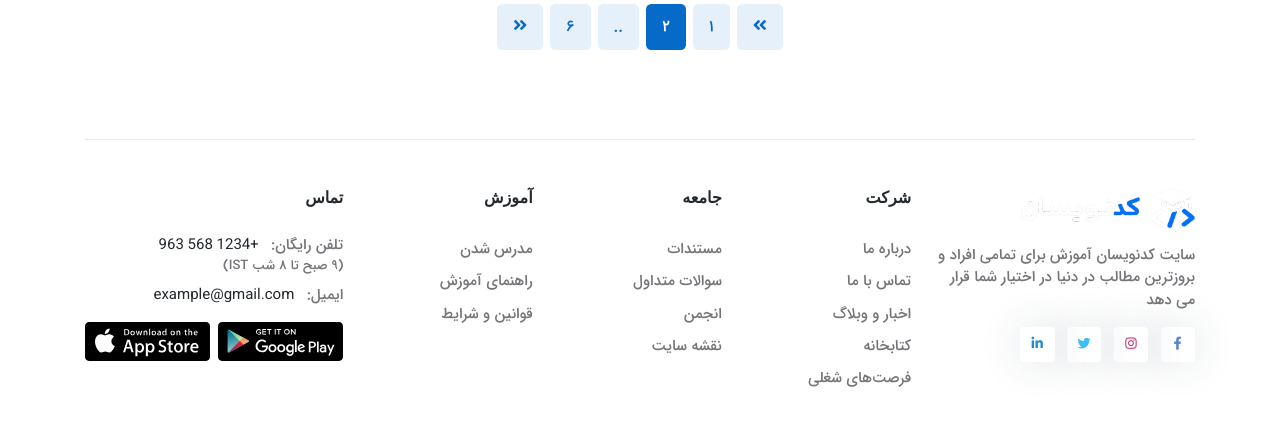
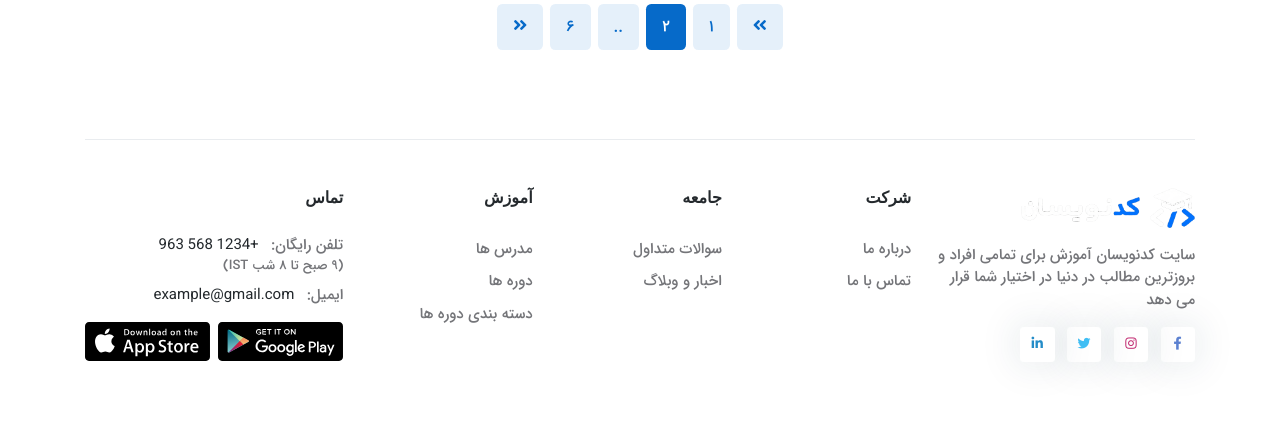
Before and after one commit to mohamad-karimi/Coders-Site-Django, a Django app: page /blog/ in a window 1280 px wide. Shown: the part 1123-1552 px from the top of the page. Run offline with Django 5.2, Linux system fonts and the light colour scheme; some libraries are stand-ins or nearby versions.

Commit message:
Footer
Change the footer and fix the problem in the header.
A problem the subset of course in menu didnt open.

```diff
--- a/templates/base.html
+++ b/templates/base.html
@@ -201,10 +201,10 @@
 						<!-- Course -->
 						<li class="nav-item dropdown">
 							<a class="nav-link dropdown-toggle" href="#" id="pagesMenu"
-								data-bs-toggle="dropdown" aria-expanded="false">
+							role="button" data-bs-toggle="dropdown" aria-expanded="false">
 								دوره ها
 							</a>
-						</li>
+
 							<ul class="dropdown-menu" aria-labelledby="pagesMenu">
 								<li>
 									<a class="dropdown-item" href="course-grid.html">همه دوره ها</a>
@@ -397,9 +397,6 @@
 							<ul class="nav flex-column">
 								<li class="nav-item"><a class="nav-link" href="#">درباره ما</a></li>
 								<li class="nav-item"><a class="nav-link" href="#">تماس با ما</a></li>
-								<li class="nav-item"><a class="nav-link" href="#">اخبار و وبلاگ</a></li>
-								<li class="nav-item"><a class="nav-link" href="#">کتابخانه</a></li>
-								<li class="nav-item"><a class="nav-link" href="#">فرصت‌های شغلی</a></li>
 							</ul>
 						</div>
 
@@ -407,10 +404,8 @@
 						<div class="col-6 col-md-4">
 							<h5 class="mb-2 mb-md-4">جامعه</h5>
 							<ul class="nav flex-column">
-								<li class="nav-item"><a class="nav-link" href="#">مستندات</a></li>
 								<li class="nav-item"><a class="nav-link" href="#">سوالات متداول</a></li>
-								<li class="nav-item"><a class="nav-link" href="#">انجمن</a></li>
-								<li class="nav-item"><a class="nav-link" href="#">نقشه سایت</a></li>
+								<li class="nav-item"><a class="nav-link" href="#">اخبار و وبلاگ</a></li>
 							</ul>
 						</div>
 
@@ -418,9 +413,9 @@
 						<div class="col-6 col-md-4">
 							<h5 class="mb-2 mb-md-4">آموزش</h5>
 							<ul class="nav flex-column">
-								<li class="nav-item"><a class="nav-link" href="#">مدرس شدن</a></li>
-								<li class="nav-item"><a class="nav-link" href="#">راهنمای آموزش</a></li>
-								<li class="nav-item"><a class="nav-link" href="#">قوانین و شرایط</a></li>
+								<li class="nav-item"><a class="nav-link" href="#">مدرس ها</a></li>
+								<li class="nav-item"><a class="nav-link" href="#">دوره ها</a></li>
+								<li class="nav-item"><a class="nav-link" href="#">دسته بندی دوره ها</a></li>
 							</ul>
 						</div>
 
```
Lines whose indentation alone changed are shown as unchanged.
